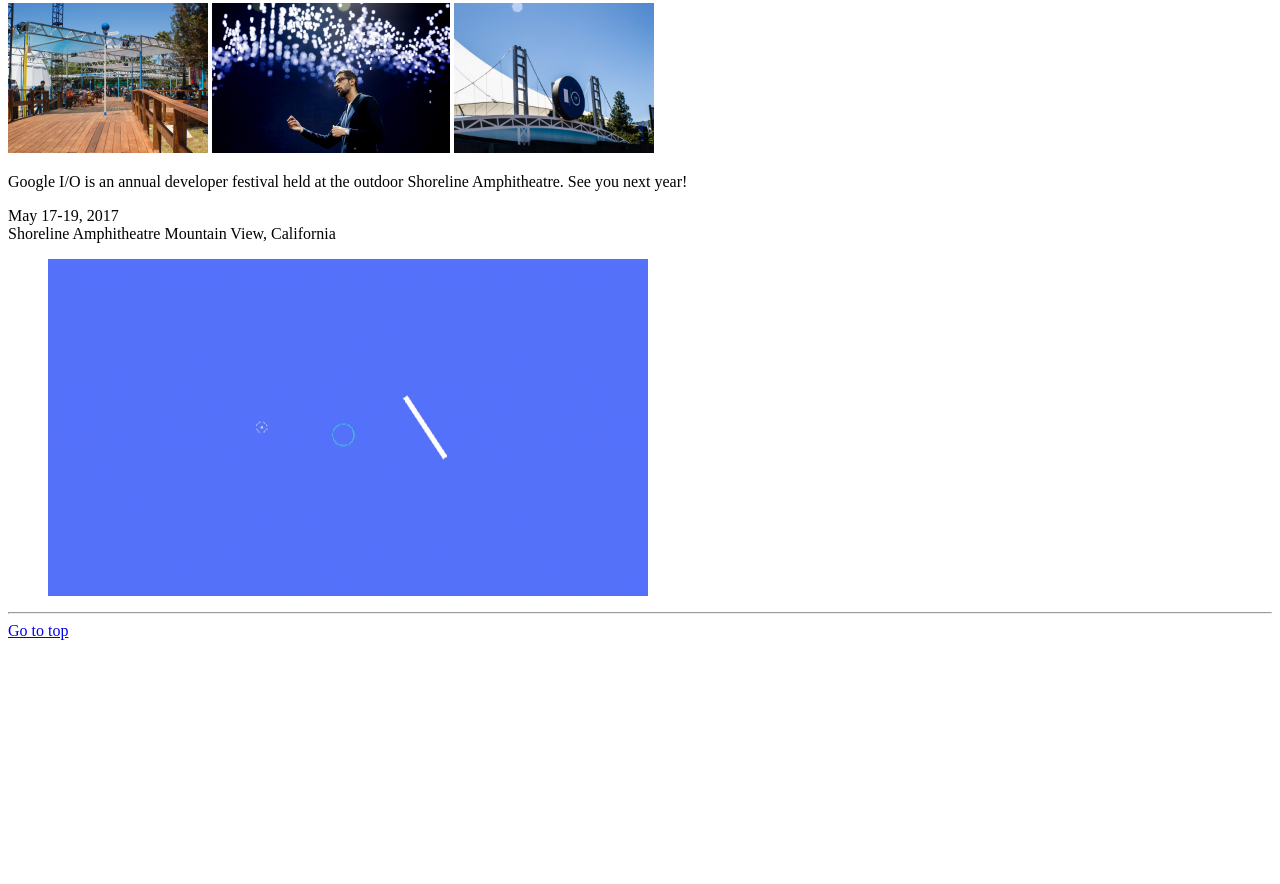
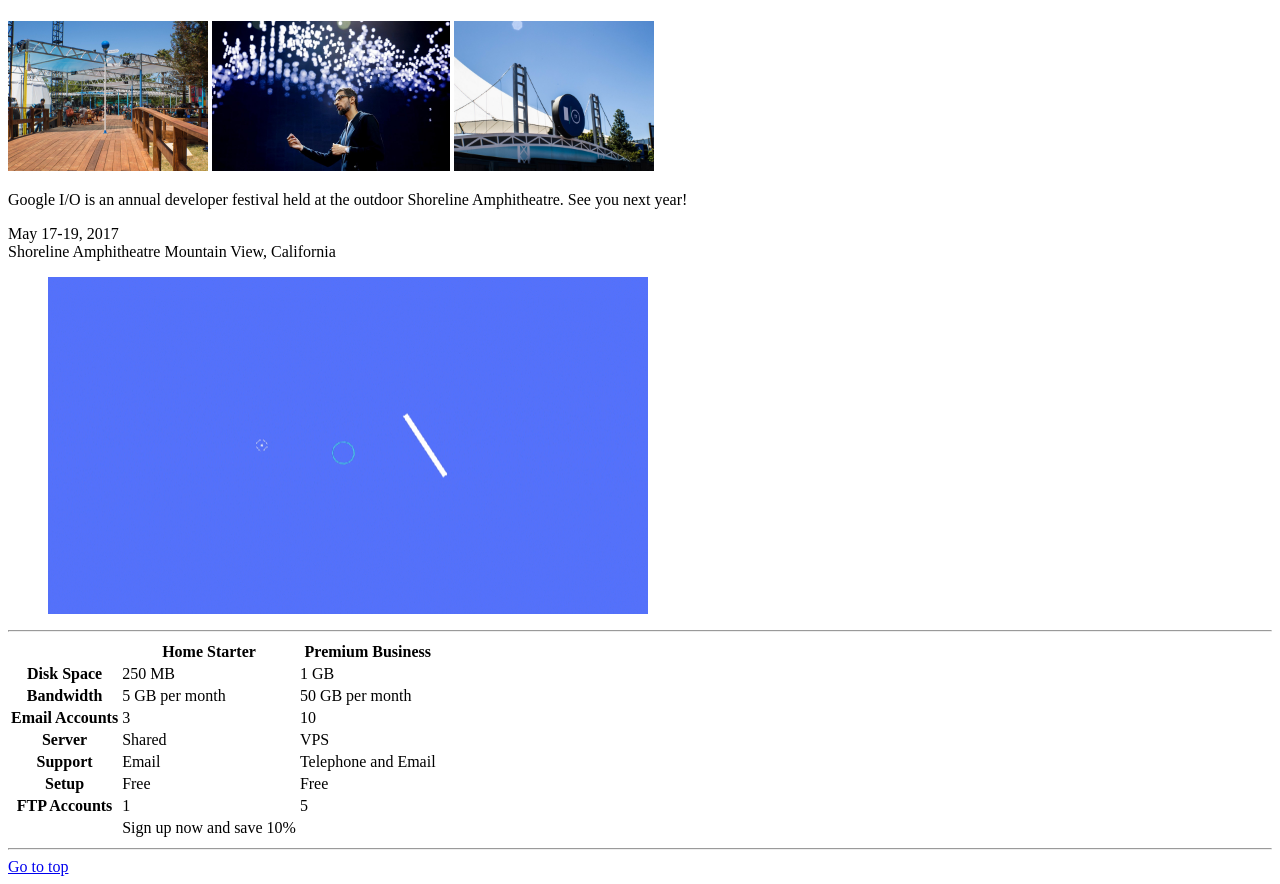
Before and after one commit to MrHallows/HTML-CSS-Playground, a plain HTML site: page index.html in a window 1280 px wide. Shown: the part 1749-2633 px from the top of the page. Before the commit the page ends 2397 px from the top, so only its background shows below. Drawn offline with Linux system fonts and the light colour scheme.

Commit message:
Table added

```diff
--- a/index.html
+++ b/index.html
@@ -9,7 +9,8 @@
 		<a href="#text">Text</a><br>
 		<a href="#lists">Lists</a><br>
 		<a href="#links">Links</a><br>
-		<a href="#images">Images</a>
+		<a href="#images">Images</a><br>
+		<a href="#table">Table</a>
 
 
 
@@ -95,6 +96,60 @@
 			align="center">
 		</figure>
 		<hr>
+
+		<table id="table">
+			<thead>
+				<tr>
+					<th></th>
+					<th>Home Starter</th>
+					<th>Premium Business</th>
+				</tr>
+			</thead>
+			<tbody>
+				<tr>
+					<th>Disk Space</th>
+					<td>250 MB</td>
+					<td>1 GB</td>
+				</tr>
+				<tr>
+					<th>Bandwidth</th>
+					<td>5 GB per month</td>
+					<td>50 GB per month</td>
+				</tr>
+				<tr>
+					<th>Email Accounts</th>
+					<td>3</td>
+					<td>10</td>
+				</tr>
+				<tr>
+					<th>Server</th>
+					<td>Shared</td>
+					<td>VPS</td>
+				</tr>
+				<tr>
+					<th>Support</th>
+					<td>Email</td>
+					<td>Telephone and Email</td>
+				</tr>
+				<tr>
+					<th>Setup</th>
+					<td>Free</td>
+					<td>Free</td>
+				</tr>
+				<tr>
+					<th>FTP Accounts</th>
+					<td>1</td>
+					<td>5</td>
+				</tr>
+			</tbody>
+			<tfoot>
+				<tr>
+					<td></td>
+					<td>Sign up now and save 10%</td>
+				</tr>
+			</tfoot>
+		</table>
+		<hr>
 		<a href="#top">Go to top</a>
 	</body>
 </html>
```
